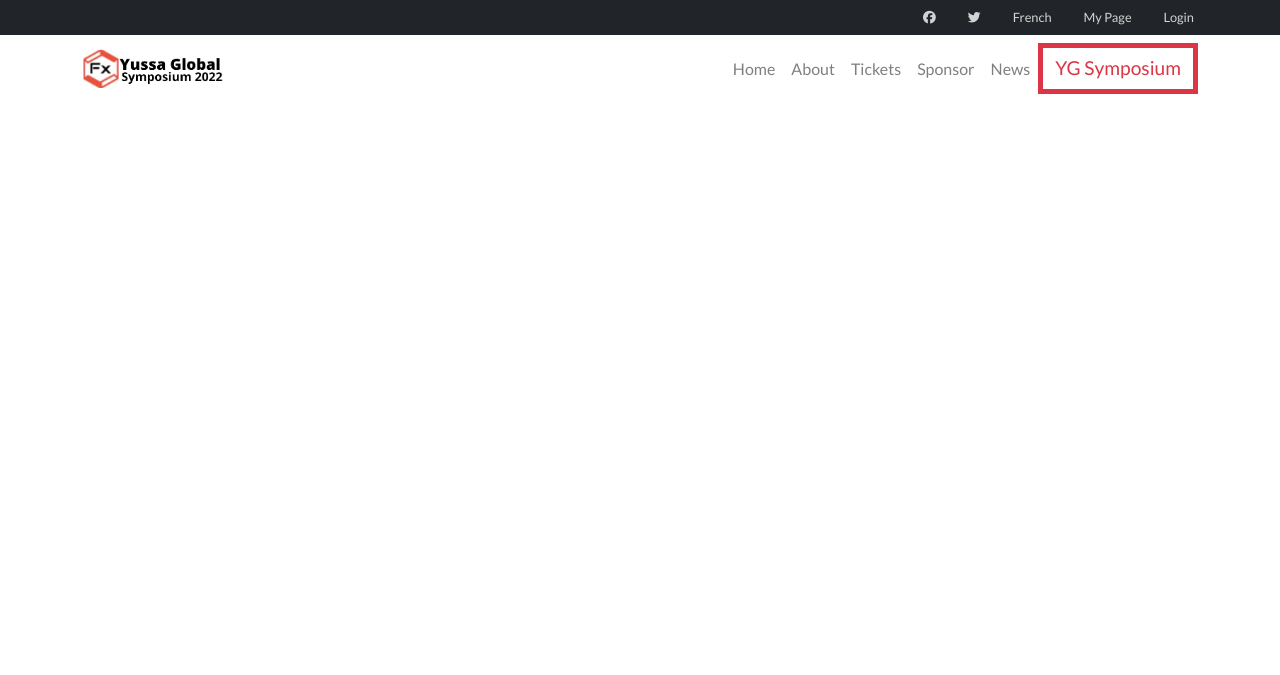
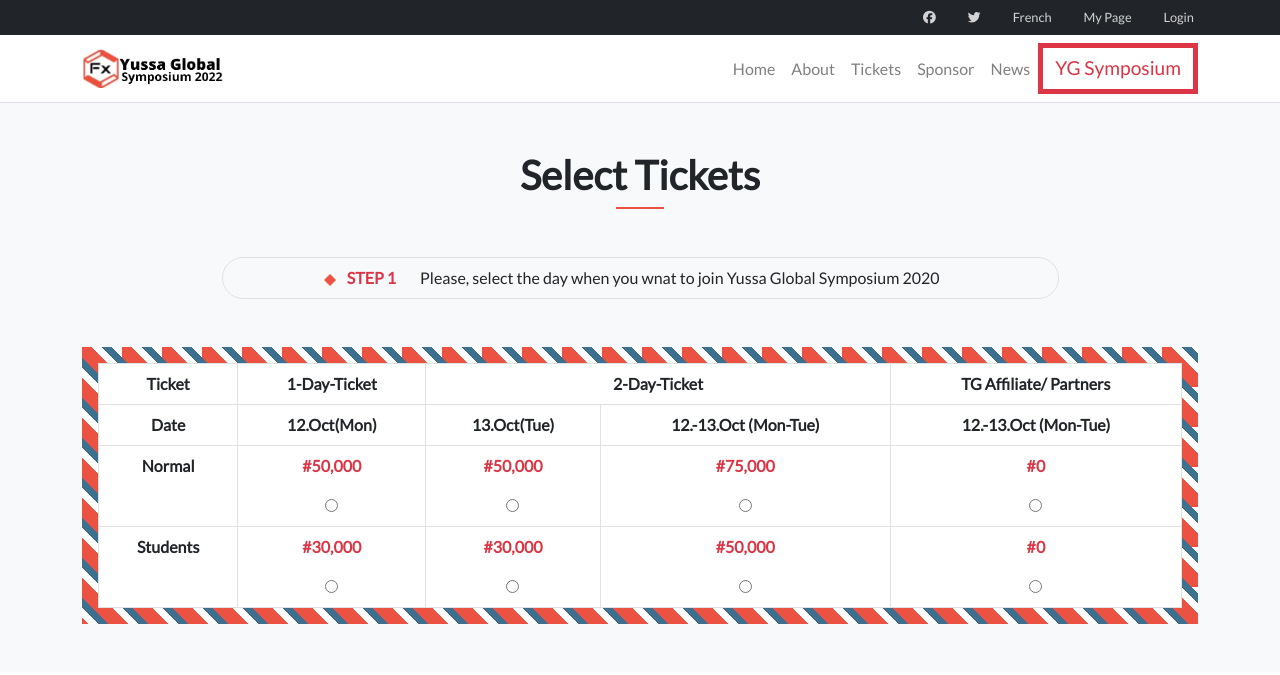
Before and after one commit to YussaMoney/Forex-Trading-Symposium, a website: page tickets.html in a window 1280 px wide. Drawn offline with nearby package versions, Linux system fonts and the light colour scheme.

Commit message:
Added: contents to Ticket-Table-like-envelope of Tickets Page

```diff
--- /dev/null
+++ b/css/tickets.css
@@ -0,0 +1,64 @@
+* {
+  padding: 0;
+  margin: 0;
+  border: 0;
+  box-sizing: border-box;
+  font-family: "Lato", sans-serif;
+}
+
+.hover {
+  color: #d3d3d3 !important;
+  font-size: 1vw !important;
+}
+
+.hover:hover {
+  color: #fff !important;
+}
+
+.yussa-logo {
+  width: 11vw !important;
+}
+
+.main-nav:hover {
+  color: #ec5242 !important;
+}
+
+.btn {
+  font-size: 1.5vw !important;
+}
+
+.ticket-heading::after {
+  content: "";
+  border: 1px solid #ec5242;
+  display: block;
+  width: 3rem;
+  margin: 0.5rem auto;
+}
+
+.step1 img {
+  width: 0.7rem;
+}
+
+.ticket-data {
+  background-image: linear-gradient(
+    45deg,
+    rgb(236, 82, 66) 12.5%,
+    rgb(255, 255, 255) 12.5%,
+    rgb(255, 255, 255) 25%,
+    rgb(61, 111, 142) 25%,
+    rgb(61, 111, 142) 37.5%,
+    rgb(255, 255, 255) 37.5%,
+    rgb(255, 255, 255) 5%,
+    rgb(236, 82, 66) 5%,
+    rgb(236, 82, 66) 62.5%,
+    rgb(255, 255, 255) 62.5%,
+    rgb(255, 255, 255) 75%,
+    rgb(61, 111, 142) 75%,
+    rgb(61, 111, 142) 87.5%,
+    rgb(255, 255, 255) 87.5%,
+    rgb(255, 255, 255) 100%
+  );
+
+  background-size: 40px 40px;
+  overflow-x: auto;
+}
--- a/tickets.html
+++ b/tickets.html
@@ -5,7 +5,7 @@
     <meta http-equiv="X-UA-Compatible" content="IE=edge" />
     <meta name="viewport" content="width=device-width, initial-scale=1.0" />
     <title>Forex Trading Symposium</title>
-    <link rel="stylesheet" href="./css/style.css" />
+    <link rel="stylesheet" href="./css/tickets.css" />
     <link
       href="https://fonts.googleapis.com/css2?family=Lato&display=swap"
       rel="stylesheet"
@@ -116,6 +116,85 @@
         </nav>
       </header>
 
+    <main class="main">
+      <section class="tickets bg-light  border-top py-5">
+        <div class="container text-center">
+          <article class="select-ticket mx-auto">
+            <h1 class="ticket-heading fw-bolder text-center">
+              Select Tickets
+            </h3>
+            <p class="step1 my-5 border py-2 rounded-5 w-75 mx-auto">
+              <img src="./img/icons8-rhombus-16.png" class="img-fluid mr-2" alt="rhombus icon">
+              <span class="text-danger fw-bold mx-2">STEP 1</span><span class="mx-3">Please, select the day when you wnat to join Yussa Global Symposium 2020</span>
+            </p>
+          </article>
+
+          <article class="mt-5 ticket-data p-3 mb-0">
+            <table class="table table-bordered bg-white mb-0">
+              <thead>
+                <tr>
+                  <th scope="col">Ticket</th>
+                  <th scope="col">1-Day-Ticket</th>
+                  <th scope="col" colspan="2">2-Day-Ticket</th>
+                  <th scope="col">TG Affiliate/ Partners</th>
+                </tr>
+                <tr>
+                  <th scope="col">Date</th>
+                  <th scope="col">12.Oct(Mon)</th>
+                  <th scope="col">13.Oct(Tue)</th>
+                  <th scope="col">12.-13.Oct (Mon-Tue)</th>
+                  <th scope="col">12.-13.Oct (Mon-Tue)</th>
+                </tr>
+              </thead>
+
+              <tbody>
+                <tr>
+                  <th scope="row">Normal</th>
+                  <td scope="col">
+                    <label for="radio1" class="text-danger d-block fw-bold mb-3">#50,000</label>
+                    <input type="radio" name="radio1" id="radio1">
+                  </td>
+                  <td scope="col">
+                    <label for="radio2" class="text-danger d-block fw-bold mb-3">#50,000</label>
+                    <input type="radio" name="radio2" id="radio2">
+                  </td>
+                  <td scope="col">
+                    <label for="radio3" class="text-danger d-block fw-bold mb-3">#75,000</label>
+                    <input type="radio" name="radio3" id="radio3">
+                  </td>
+                  <td scope="col">
+                    <label for="radio4" class="text-danger d-block fw-bold mb-3">#0</label>
+                    <input type="radio" name="radio4" id="radio4">
+                  </td>
+
+                </tr>
+                <tr>
+                  <th scope="row">Students</th>
+                  <td scope="col">
+                    <label for="radio1" class="text-danger d-block fw-bold mb-3">#30,000</label>
+                    <input type="radio" name="radio1" id="radio1">
+                  </td>
+                  <td scope="col">
+                    <label for="radio2" class="text-danger d-block fw-bold mb-3">#30,000</label>
+                    <input type="radio" name="radio2" id="radio2">
+                  </td>
+                  <td scope="col">
+                    <label for="radio3" class="text-danger d-block fw-bold mb-3">#50,000</label>
+                    <input type="radio" name="radio3" id="radio3">
+                  </td>
+                  <td scope="col">
+                    <label for="radio4" class="text-danger d-block fw-bold mb-3">#0</label>
+                    <input type="radio" name="radio4" id="radio4">
+                  </td>
+
+                </tr>
+              </tbody>
+            </table>
+          </article>
+        </div>
+      </section>
+    </main>
+
 
 
     <script src="./bootstrap-5.2.0-beta1/dist/js/bootstrap.bundle.min.js"></script>
```
Also changed, not shown: img/icons8-rhombus-16.png (added), img/icons8-rhombus.png (added).
